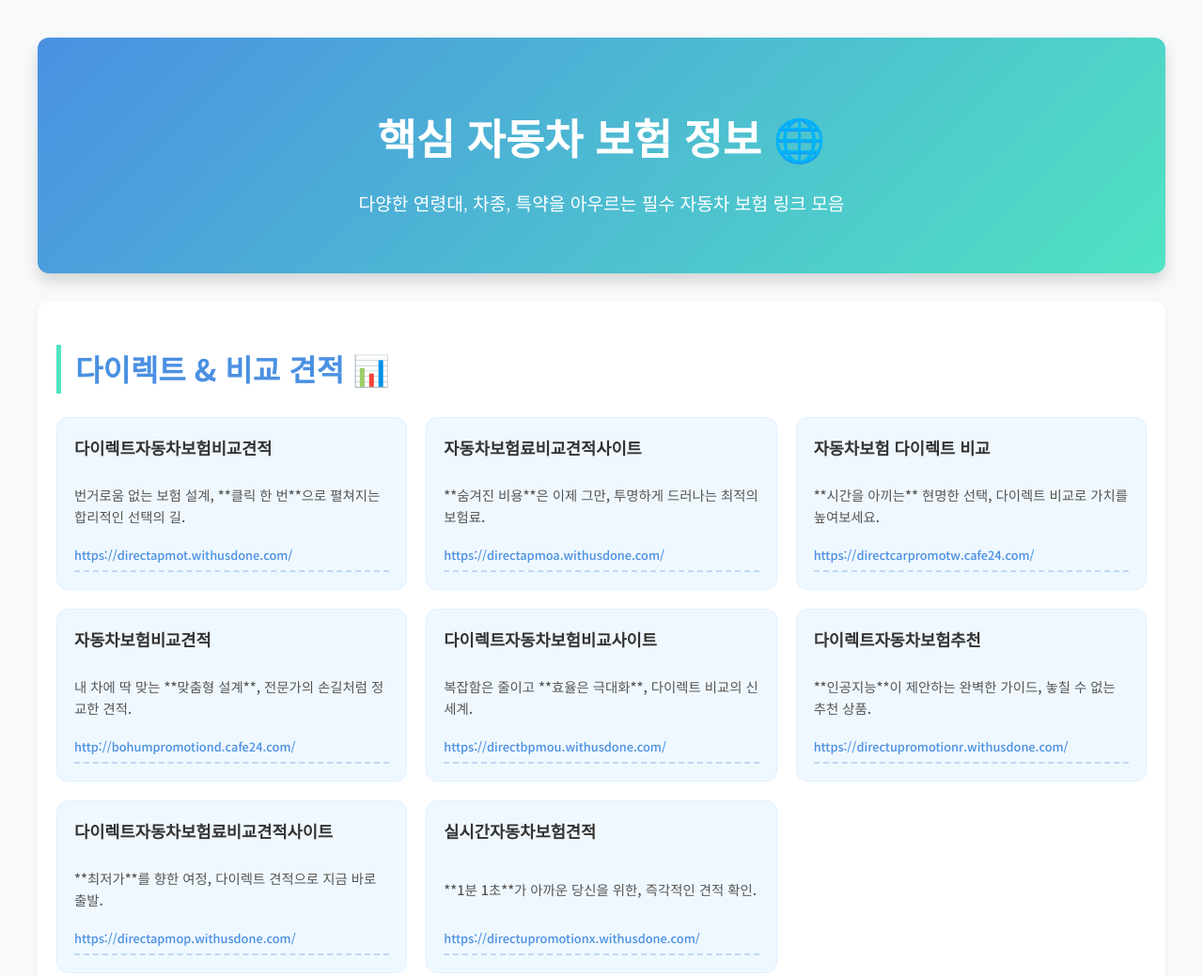
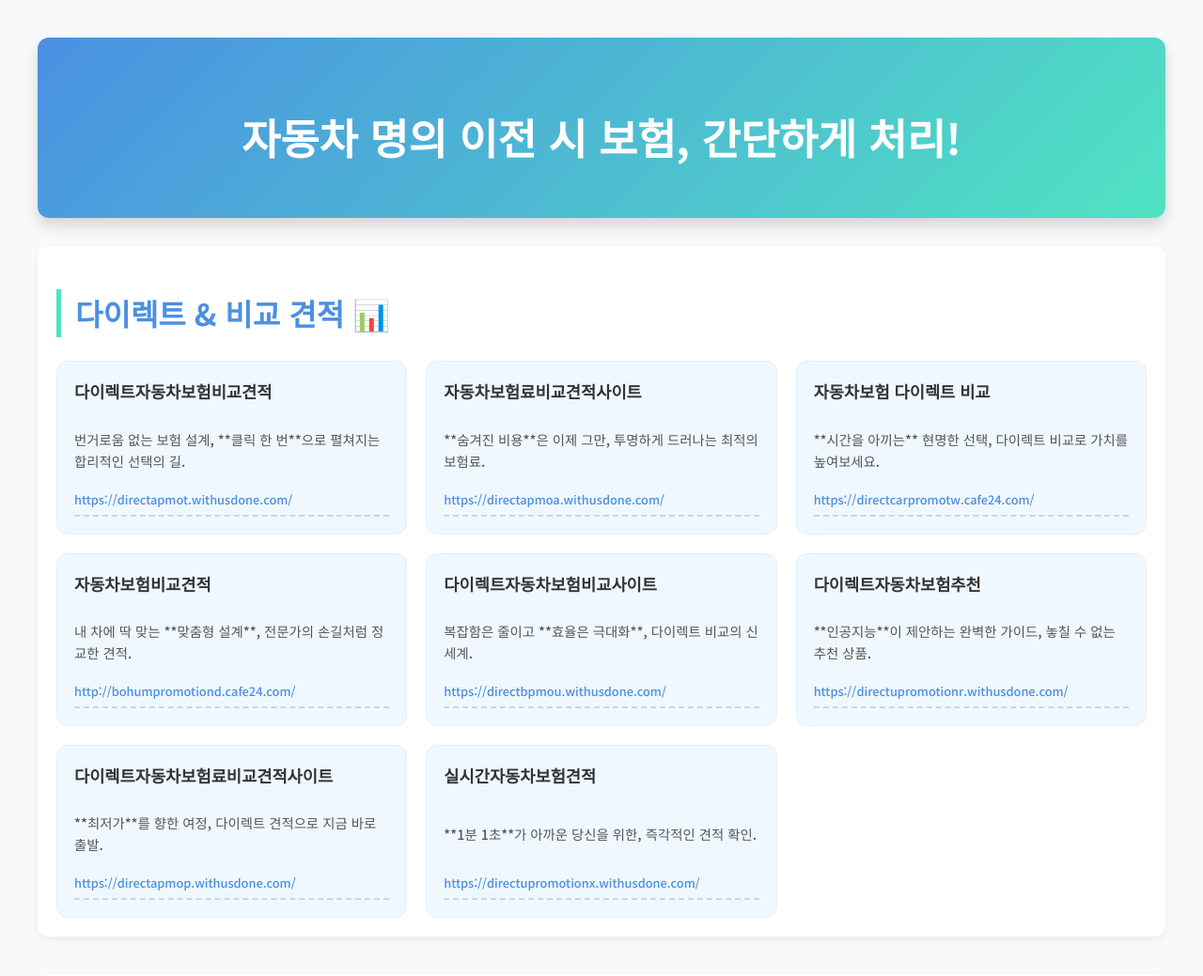
Before and after one commit to firemoney81-naldon/backftope, a website: page index.html in a window 1280 px wide. Shown: the top 1039 px of the page at 94% size. Drawn offline with Linux system fonts and the light colour scheme.

Commit message:
Update index.html

```diff
--- a/index.html
+++ b/index.html
@@ -141,8 +141,7 @@
 <body>
     <div class="container">
         <header>
-            <h1>핵심 자동차 보험 정보 🌐</h1>
-            <p>다양한 연령대, 차종, 특약을 아우르는 필수 자동차 보험 링크 모음</p>
+            <h1>자동차 명의 이전 시 보험, 간단하게 처리!</h1>
         </header>
 
         <section class="category-section" id="cat-1">
```
